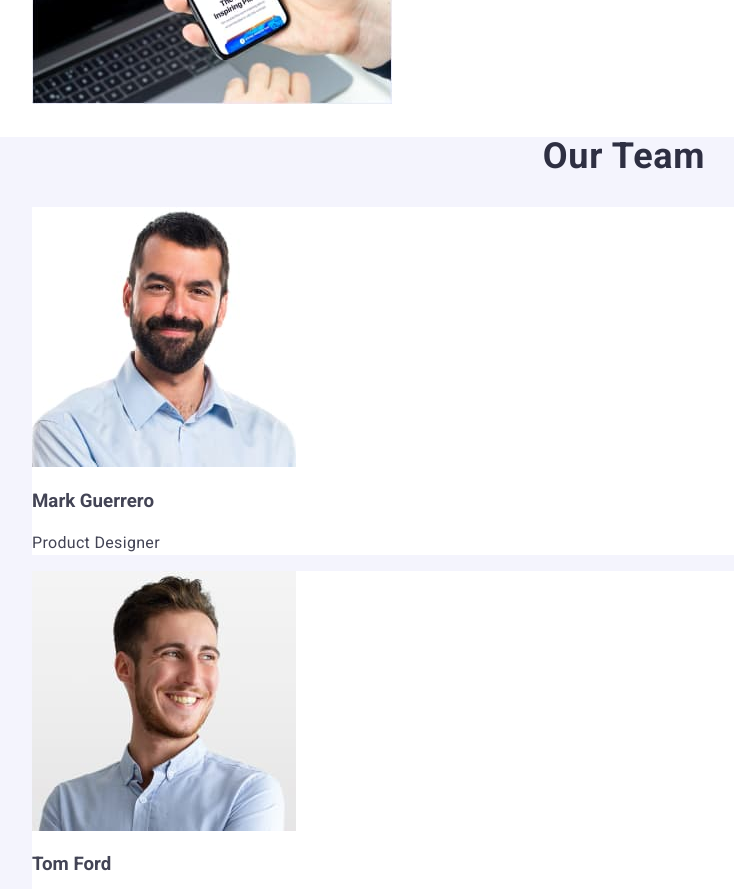
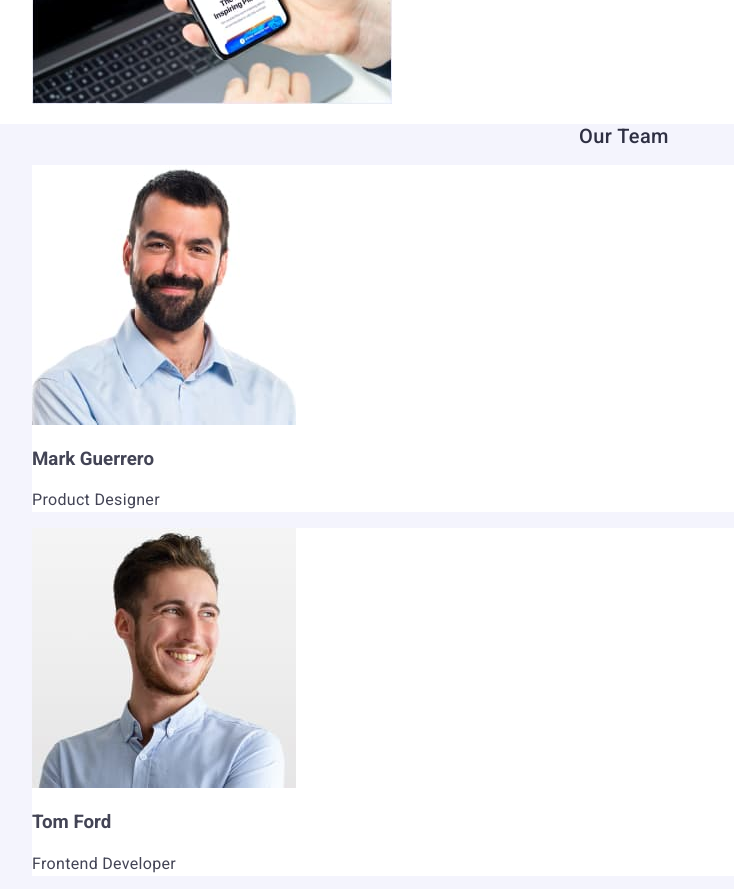
Before and after one commit to rysz99/goit-markup-hw-02, a plain HTML site: page index.html in a window 1280 px wide. Shown: the part 1620-2509 px from the top of the page, without its empty margins (16-750 px from the left). Drawn offline with Linux system fonts and the light colour scheme.

Commit message:
Last update css
The fourth section of index.html with new styles for h2

```diff
--- a/css/styles.css
+++ b/css/styles.css
@@ -129,6 +129,17 @@ body
     color: var(--logo-and-link-color);
 }
 
+.bold-second-header
+{
+    font-size: 20px;
+    line-height: 1.2;
+    text-align: center;
+    letter-spacing: 0.02em;
+    text-transform: capitalize;
+    color: var(--logo-and-link-color);
+    font-weight: 500;
+}
+
 .another-section
 {
     background-color: #f4f4fd;
--- a/index.html
+++ b/index.html
@@ -133,7 +133,7 @@
 
         <!--Our Team-->
         <section class="another-section">
-            <h2 class="second-header">
+            <h2 class="bold-second-header">
                 Our Team
             </h2>
 
```
